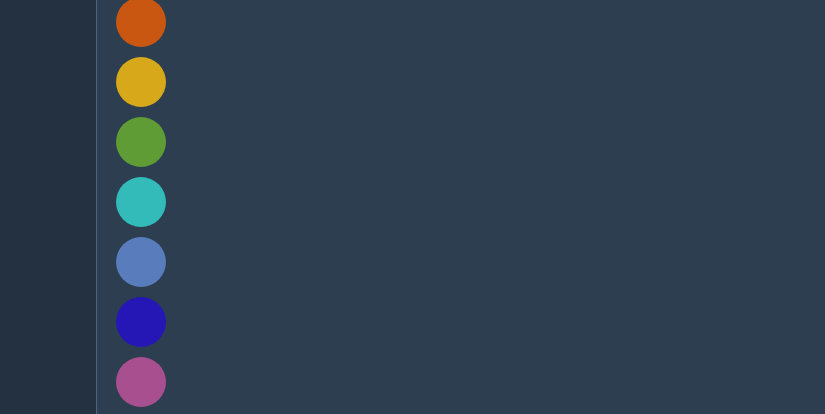
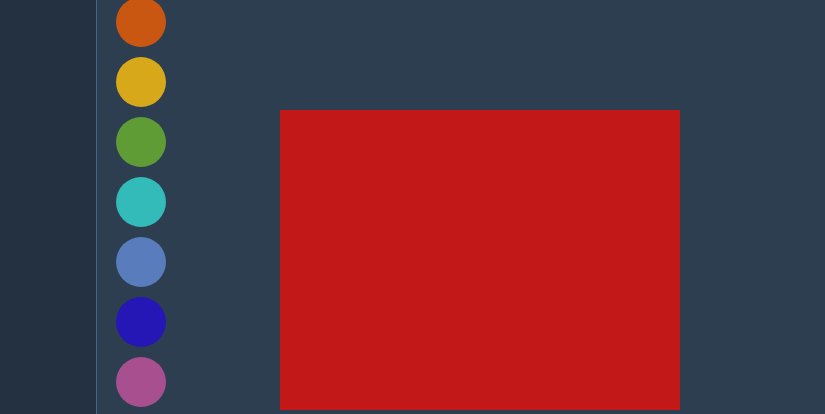
Before and after one commit to Kattoor/nw-crest-designer, a website: page index.html in a window 1280 px wide. Shown: the part 93-507 px from the top of the page, 455-1280 px from the left. Drawn offline with Linux system fonts and the light colour scheme.

Commit message:
Fix for firefox

```diff
--- a/index.html
+++ b/index.html
@@ -822,15 +822,15 @@
         const color = parseInt(currentBackgroundColor.slice(1), 16);
 
         const image = new Image();
-        image.onload = ({path: [img]}) => {
-            canvasBackground.width = img.width;
-            canvasBackground.height = img.height;
+        image.onload = () => {
+            canvasBackground.width = image.width;
+            canvasBackground.height = image.height;
 
             ctxBackground.drawImage(image, 0, 0);
 
-            const imageData = ctxBackground.getImageData(0, 0, img.width, img.height);
+            const imageData = ctxBackground.getImageData(0, 0, image.width, image.height);
             const imagePixels = imageData.data;
-            for (let i = 0; i < img.height * img.width * 4; i += 4) {
+            for (let i = 0; i < image.height * image.width * 4; i += 4) {
                 const r = imagePixels[i];
                 const g = imagePixels[i + 1];
                 const b = imagePixels[i + 2];
@@ -857,15 +857,15 @@
         const image = new Image();
         image.crossOrigin = 'Anonymous';
 
-        image.onload = ({path: [img]}) => {
-            canvasForeground.width = img.width;
-            canvasForeground.height = img.height;
+        image.onload = () => {
+            canvasForeground.width = image.width;
+            canvasForeground.height = image.height;
 
             ctxForeground.drawImage(image, 0, 0);
 
-            const imageData = ctxForeground.getImageData(0, 0, img.width, img.height);
+            const imageData = ctxForeground.getImageData(0, 0, image.width, image.height);
             const imagePixels = imageData.data;
-            for (let i = 0; i < img.height * img.width * 4; i += 4) {
+            for (let i = 0; i < image.height * image.width * 4; i += 4) {
                 const r = imagePixels[i];
                 const g = imagePixels[i + 1];
                 const b = imagePixels[i + 2];
```
